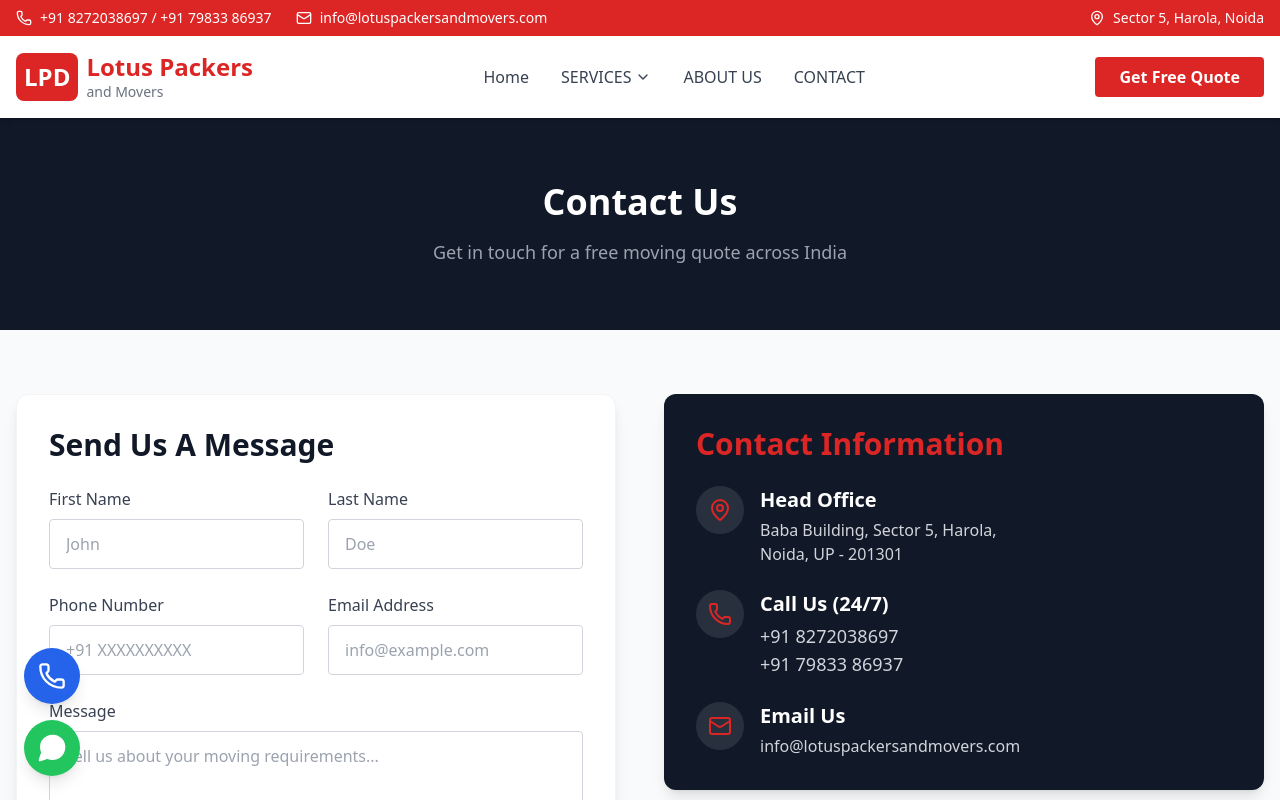
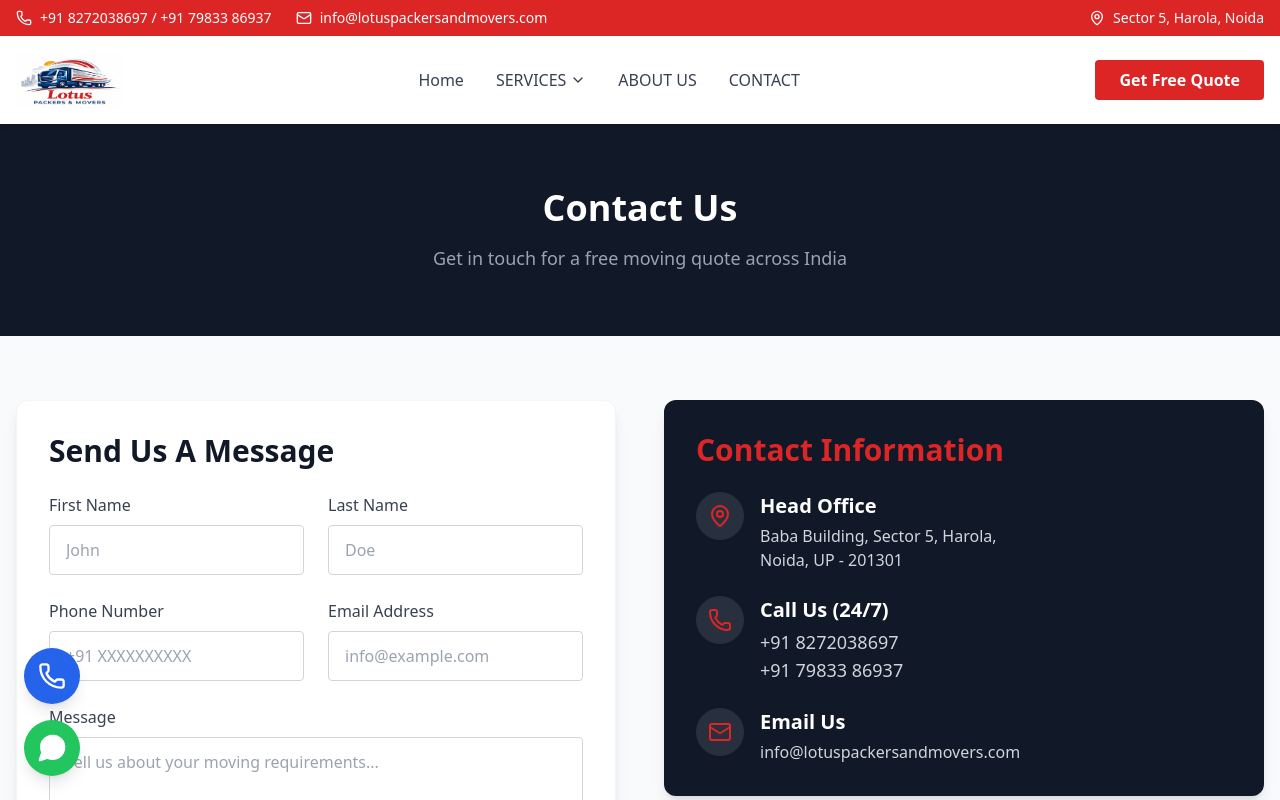
Before and after one commit to Himanshu10299/Lotus-Packer-and-mover, a React (Vite) app: page /contact in a window 1280 px wide. Shown: the top 800 px of the page. Built offline with nearby package versions, Linux system fonts and the light colour scheme.

Commit message:
images fix

```diff
--- a/src/components/Header.jsx
+++ b/src/components/Header.jsx
@@ -1,6 +1,7 @@
 import { Phone as PhoneIcon, Mail as MailIcon, MapPin as MapPinIcon, Menu as MenuIcon, X as XIcon, ChevronDown as ChevronDownIcon } from 'lucide-react';
 import { useState } from 'react';
 import { Link } from 'react-router-dom';
+import logoImage from '../assets/packers and mover logo.png';
 
 const Header = () => {
   const [isMenuOpen, setIsMenuOpen] = useState(false);
@@ -38,12 +39,8 @@
       {/* Main navigation */}
       <div className="container mx-auto px-4 py-4">
         <div className="flex justify-between items-center">
-          <Link to="/" className="text-2xl font-bold text-primary flex items-center gap-2">
-            <span className="bg-primary text-white p-2 rounded-lg">LPD</span>
-            <div>
-              <div className="leading-tight">Lotus Packers</div>
-              <div className="text-sm font-normal text-gray-500">and Movers</div>
-            </div>
+          <Link to="/" className="flex items-center gap-3">
+            <img src={logoImage} alt="Lotus Packers and Movers" className="h-14 w-auto object-contain" />
           </Link>
 
           {/* Desktop Nav */}
--- a/src/pages/Home.jsx
+++ b/src/pages/Home.jsx
@@ -1,5 +1,6 @@
 import { Truck, Package, ShieldCheck, Clock, MapPin, Star, Award, CheckCircle, Phone } from 'lucide-react';
 import { Link } from 'react-router-dom';
+import deliveryPersonImage from '../assets/delivery-person.png';
 
 const Home = () => {
   return (
@@ -47,12 +48,13 @@
       <section className="bg-[#f4f7fe] py-20 relative overflow-hidden">
         <div className="container mx-auto px-4 md:px-10 flex flex-col md:flex-row items-center gap-10 relative z-10">
           <div className="md:w-1/2 relative flex justify-center">
-            {/* Courier/Delivery person image */}
             <img
-              src="https://images.unsplash.com/photo-1586528116311-ad8dd3c8310d?ixlib=rb-4.0.3&auto=format&fit=crop&w=1170&q=80"
-              alt="Delivery Expert"
-              className="w-full max-w-sm lg:max-w-md object-contain rounded-lg drop-shadow-2xl relative z-10"
+              src={deliveryPersonImage}
+              alt="Delivery expert with packages"
+              className="w-full max-w-sm lg:max-w-md object-contain relative z-10 drop-shadow-2xl"
             />
+            {/* Decorative background shape */}
+            <div className="absolute top-1/2 left-1/2 -translate-x-1/2 -translate-y-1/2 w-80 h-80 bg-blue-100 rounded-full blur-3xl opacity-50 -z-0"></div>
           </div>
           <div className="md:w-1/2">
             <h3 className="text-[#4295D1] font-bold text-xl mb-2">About Us</h3>
@@ -100,7 +102,7 @@
             {/* Service Cards Updated */}
             <div className="bg-white rounded-2xl shadow-lg hover:shadow-2xl transition-all duration-300 flex flex-col group overflow-hidden border border-gray-100 relative top-0 hover:-top-2">
               <div className="h-56 overflow-hidden relative">
-                 <img src="https://images.unsplash.com/photo-1519003722824-194d4455a60c?ixlib=rb-4.0.3&auto=format&fit=crop&w=1775&q=80" alt="Home Shifting" className="w-full h-full object-cover group-hover:scale-110 transition duration-700" />
+                 <img src="https://images.unsplash.com/photo-1600585154340-be6161a56a0c?auto=format&fit=crop&w=1775&q=80" alt="Home Shifting" className="w-full h-full object-cover group-hover:scale-110 transition duration-700" />
                  <div className="absolute inset-0 bg-gradient-to-t from-black/70 to-transparent"></div>
                  <h3 className="absolute bottom-4 left-4 text-2xl font-bold text-white z-10">Home Shifting</h3>
               </div>
@@ -114,7 +116,7 @@
 
             <div className="bg-white rounded-2xl shadow-lg hover:shadow-2xl transition-all duration-300 flex flex-col group overflow-hidden border border-gray-100 relative top-0 hover:-top-2">
               <div className="h-56 overflow-hidden relative">
-                 <img src="https://images.unsplash.com/photo-1542621323-23e200218824?ixlib=rb-4.0.3&auto=format&fit=crop&w=1776&q=80" alt="Office Shifting" className="w-full h-full object-cover group-hover:scale-110 transition duration-700" />
+                 <img src="https://images.unsplash.com/photo-1497366216548-37526070297c?auto=format&fit=crop&w=1770&q=80" alt="Office Shifting" className="w-full h-full object-cover group-hover:scale-110 transition duration-700" />
                  <div className="absolute inset-0 bg-gradient-to-t from-black/70 to-transparent"></div>
                  <h3 className="absolute bottom-4 left-4 text-2xl font-bold text-white z-10">Office Shifting</h3>
               </div>
@@ -128,7 +130,7 @@
 
             <div className="bg-white rounded-2xl shadow-lg hover:shadow-2xl transition-all duration-300 flex flex-col group overflow-hidden border border-gray-100 relative top-0 hover:-top-2">
               <div className="h-56 overflow-hidden relative">
-                 <img src="https://images.unsplash.com/photo-1549317661-bd32c8ce0db2?ixlib=rb-4.0.3&auto=format&fit=crop&w=1770&q=80" alt="Car Transportation" className="w-full h-full object-cover group-hover:scale-110 transition duration-700" />
+                 <img src="https://images.unsplash.com/photo-1549317661-bd32c8ce0db2?auto=format&fit=crop&w=1770&q=80" alt="Car Transportation" className="w-full h-full object-cover group-hover:scale-110 transition duration-700" />
                  <div className="absolute inset-0 bg-gradient-to-t from-black/70 to-transparent"></div>
                  <h3 className="absolute bottom-4 left-4 text-2xl font-bold text-white z-10">Car Transportation</h3>
               </div>
@@ -142,7 +144,7 @@
 
             <div className="bg-white rounded-2xl shadow-lg hover:shadow-2xl transition-all duration-300 flex flex-col group overflow-hidden border border-gray-100 relative top-0 hover:-top-2">
               <div className="h-56 overflow-hidden relative">
-                 <img src="https://images.unsplash.com/photo-1622353381534-7a09fb2a4e23?ixlib=rb-4.0.3&auto=format&fit=crop&w=1774&q=80" alt="Packing and Unpacking" className="w-full h-full object-cover group-hover:scale-110 transition duration-700" />
+                 <img src="https://images.unsplash.com/photo-1578575437130-527eed3abbec?auto=format&fit=crop&w=1770&q=80" alt="Packing and Unpacking" className="w-full h-full object-cover group-hover:scale-110 transition duration-700" />
                  <div className="absolute inset-0 bg-gradient-to-t from-black/70 to-transparent"></div>
                  <h3 className="absolute bottom-4 left-4 text-2xl font-bold text-white z-10">Packing & Unpacking</h3>
               </div>
@@ -156,7 +158,7 @@
 
             <div className="bg-white rounded-2xl shadow-lg hover:shadow-2xl transition-all duration-300 flex flex-col group overflow-hidden border border-gray-100 relative top-0 hover:-top-2">
               <div className="h-56 overflow-hidden relative">
-                 <img src="https://images.unsplash.com/photo-1587293852726-70cdb56c2866?ixlib=rb-4.0.3&auto=format&fit=crop&w=1772&q=80" alt="Courier Cargo" className="w-full h-full object-cover group-hover:scale-110 transition duration-700" />
+                 <img src="https://images.unsplash.com/photo-1494412519320-aa613dfb7738?auto=format&fit=crop&w=1772&q=80" alt="Courier Cargo" className="w-full h-full object-cover group-hover:scale-110 transition duration-700" />
                  <div className="absolute inset-0 bg-gradient-to-t from-black/70 to-transparent"></div>
                  <h3 className="absolute bottom-4 left-4 text-2xl font-bold text-white z-10">Courier & Cargo</h3>
               </div>
@@ -170,7 +172,7 @@
 
             <div className="bg-white rounded-2xl shadow-lg hover:shadow-2xl transition-all duration-300 flex flex-col group overflow-hidden border border-gray-100 relative top-0 hover:-top-2">
               <div className="h-56 overflow-hidden relative">
-                 <img src="https://images.unsplash.com/photo-1601597111158-2fceff292cdc?ixlib=rb-4.0.3&auto=format&fit=crop&w=1770&q=80" alt="Goods Insurance" className="w-full h-full object-cover group-hover:scale-110 transition duration-700" />
+                 <img src="https://images.unsplash.com/photo-1450101499163-c8848c66ca85?auto=format&fit=crop&w=1770&q=80" alt="Goods Insurance" className="w-full h-full object-cover group-hover:scale-110 transition duration-700" />
                  <div className="absolute inset-0 bg-gradient-to-t from-black/70 to-transparent"></div>
                  <h3 className="absolute bottom-4 left-4 text-2xl font-bold text-white z-10">Goods Insurance</h3>
               </div>
```
Also changed, not shown: src/assets/delivery-person.png (added), src/assets/packers and mover logo.png (added).
